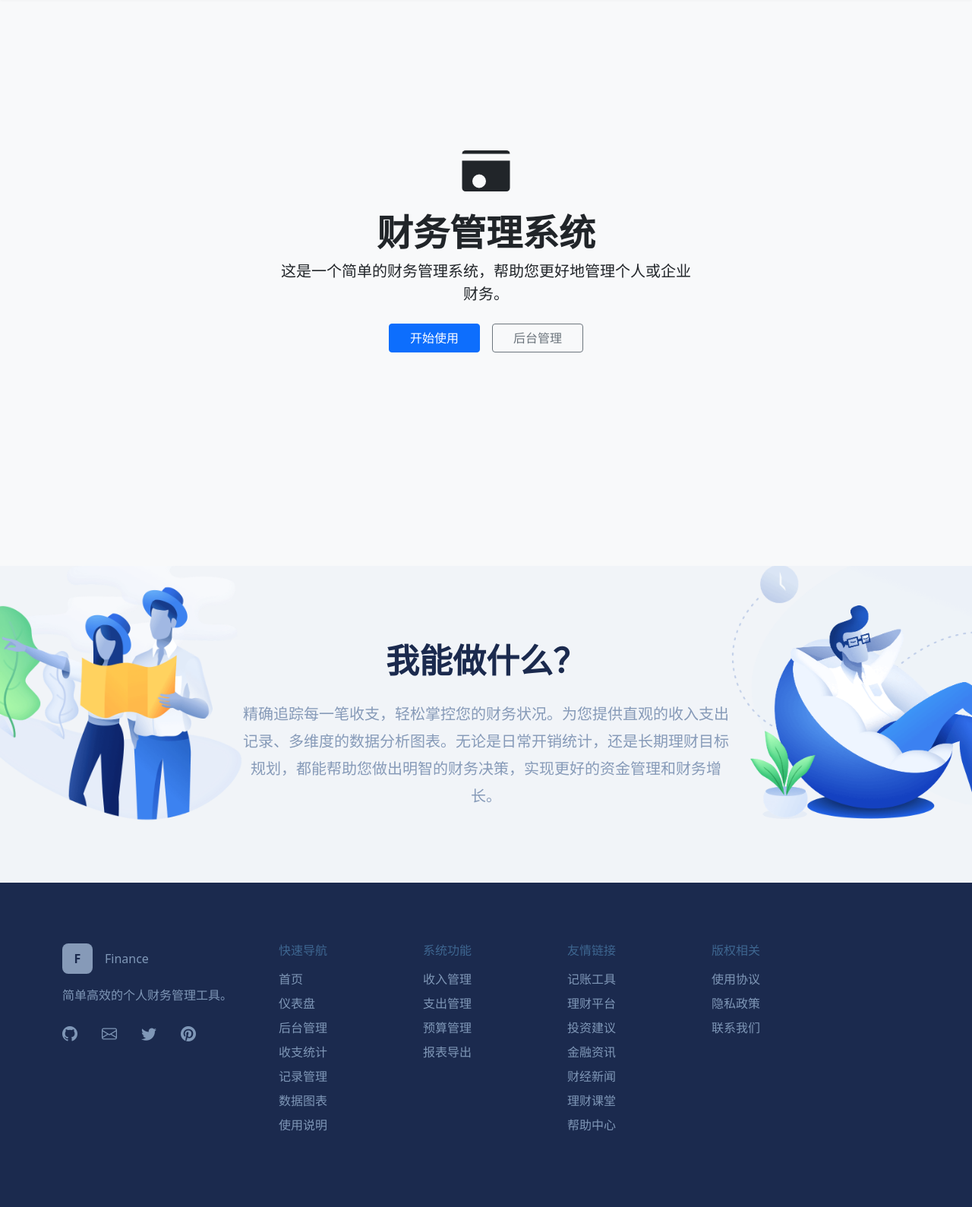
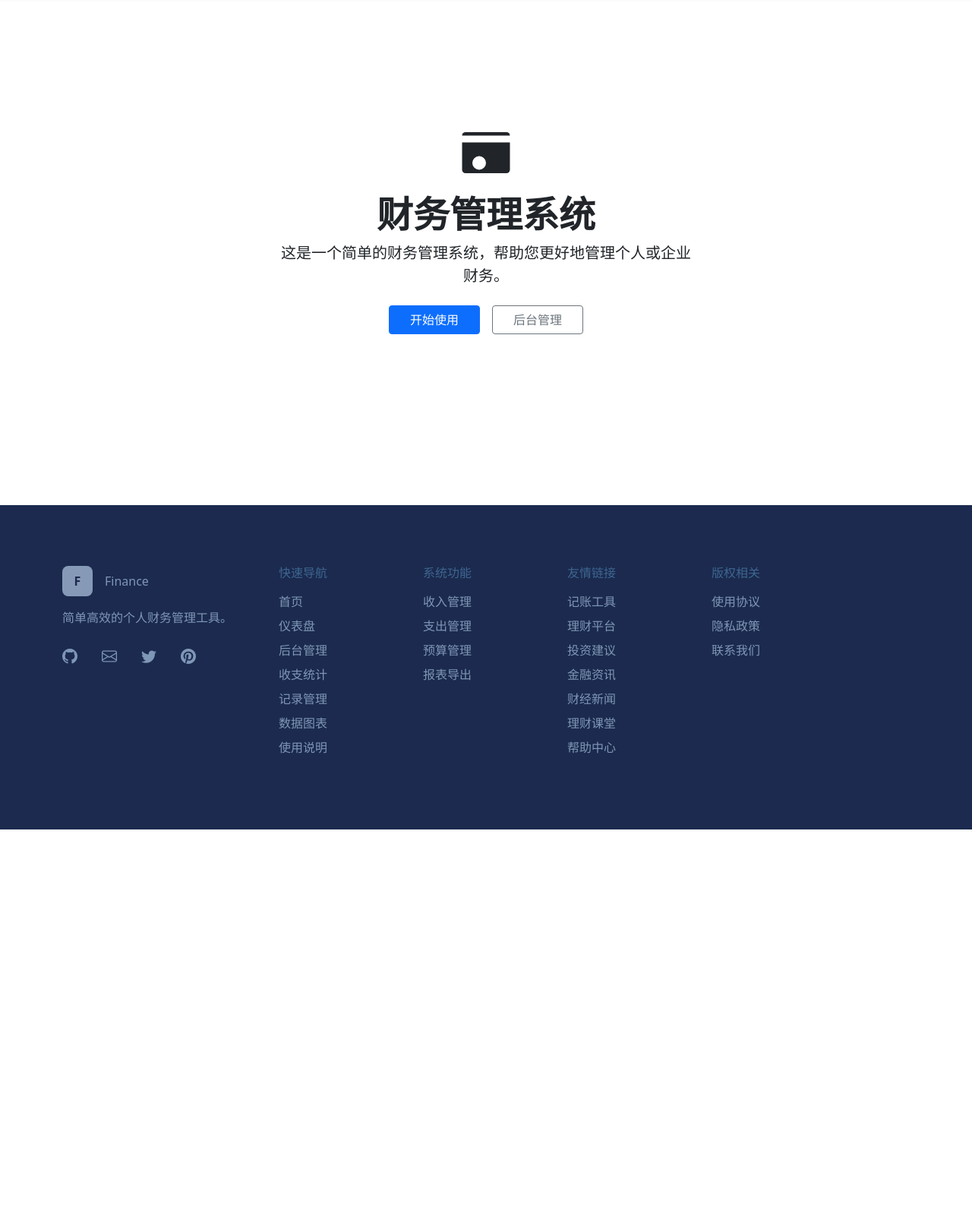
Before and after one commit to nethtml/finance, a PHP site: page / in a window 1280 px wide. Shown: the part 76-1665 px from the top of the page at 76% size. After the commit the page ends 1168 px from the top, so only its background shows below. Run offline with PHP 8.4, Linux system fonts and the light colour scheme.

Commit message:
update: 完整项目更新，包含品牌展示优化和仪表盘样式改进

```diff
--- a/index.php
+++ b/index.php
@@ -6,10 +6,6 @@ $mainContent = '
 <!-- 首页欢迎区域 -->
 <section class="welcome-section">
     <div class="container">
-        <div class="d-flex justify-content-between align-items-center mb-4">
-            <div class="invisible">占位用</div>
-        </div>
-
         <div class="text-center">
             <svg xmlns="http://www.w3.org/2000/svg" width="72" height="72" fill="currentColor" class="bi bi-cash-stack mb-3" viewBox="0 0 16 16">
                 <path d="M14 3H1a1 1 0 0 1 1-1h12a1 1 0 0 1 1 1h-1z"/>
@@ -29,36 +25,6 @@ $mainContent = '
     </div>
 </section>';
 
-// 我能做什么 section
-$extraContent = '
-<!-- Why Bootstrap Templates -->
-<section class="why-section position-relative bg-light">
-    <!-- 左侧装饰图片 -->
-    <img src="assets/images/why-left.png"
-         class="position-absolute start-0 bottom-0 d-none d-md-block"
-         alt="学习"
-         style="max-width: 320px; z-index: 1;">
-
-    <!-- 右侧装饰图片 -->
-    <img src="assets/images/why-right.png"
-         class="position-absolute end-0 bottom-0 d-none d-md-block"
-         alt="开发"
-         style="max-width: 320px; z-index: 1;">
-
-    <div class="container">
-        <div class="row justify-content-center">
-            <div class="col-12 col-md-8 col-lg-7 text-center">
-                <h2 class="display-4 fw-bold mb-4">
-                    我能做什么？
-                </h2>
-                <p class="lead mb-0">
-                    精确追踪每一笔收支，轻松掌控您的财务状况。为您提供直观的收入支出记录、多维度的数据分析图表。无论是日常开销统计，还是长期理财目标规划，都能帮助您做出明智的财务决策，实现更好的资金管理和财务增长。
-                </p>
-            </div>
-        </div>
-    </div>
-</section>';
-
 // 引入基础模板
 include 'templates/base.html';
 ?>
--- a/templates/base.html
+++ b/templates/base.html
@@ -4,34 +4,33 @@
     <meta charset="UTF-8">
     <meta name="viewport" content="width=device-width, initial-scale=1.0">
     <title><?php echo $pageTitle; ?> - 财务管理系统</title>
-    <!-- Bootstrap CSS -->
+    <!-- 统一引入CSS -->
     <link href="assets/css/bootstrap.min.css" rel="stylesheet">
-    <!-- Bootstrap Icons -->
     <link href="assets/css/bootstrap-icons.css" rel="stylesheet">
-    <!-- 自定义样式 -->
     <link href="assets/css/common.css" rel="stylesheet">
     <?php if (isset($extraCss)) echo $extraCss; ?>
 </head>
-<body class="bg-light <?php echo basename($_SERVER['PHP_SELF'], '.php'); ?>-page">
-    <!-- 导航栏 -->
+<body class="<?php echo basename($_SERVER['PHP_SELF'], '.php'); ?>-page">
+    <!-- 统一的头部 -->
     <?php include 'templates/header.html'; ?>
 
     <!-- 主要内容区域 -->
+    <main>
         <?php if (basename($_SERVER['PHP_SELF']) == 'index.php'): ?>
             <?php echo $mainContent; ?>
-        <?php if (isset($extraContent)) echo $extraContent; ?>
         <?php else: ?>
-        <section>
+            <section class="content-section">
                 <div class="container">
                     <?php echo $mainContent; ?>
                 </div>
             </section>
         <?php endif; ?>
+    </main>
 
-    <!-- 页脚 -->
+    <!-- 统一的页脚 -->
     <?php include 'templates/footer.html'; ?>
 
-    <!-- JavaScript 文件 -->
+    <!-- 统一引入JS -->
     <script src="assets/js/bootstrap.bundle.min.js"></script>
     <script src="assets/js/common.js"></script>
     <?php if (isset($extraJs)) echo $extraJs; ?>
```
Lines whose indentation alone changed are shown as unchanged.
